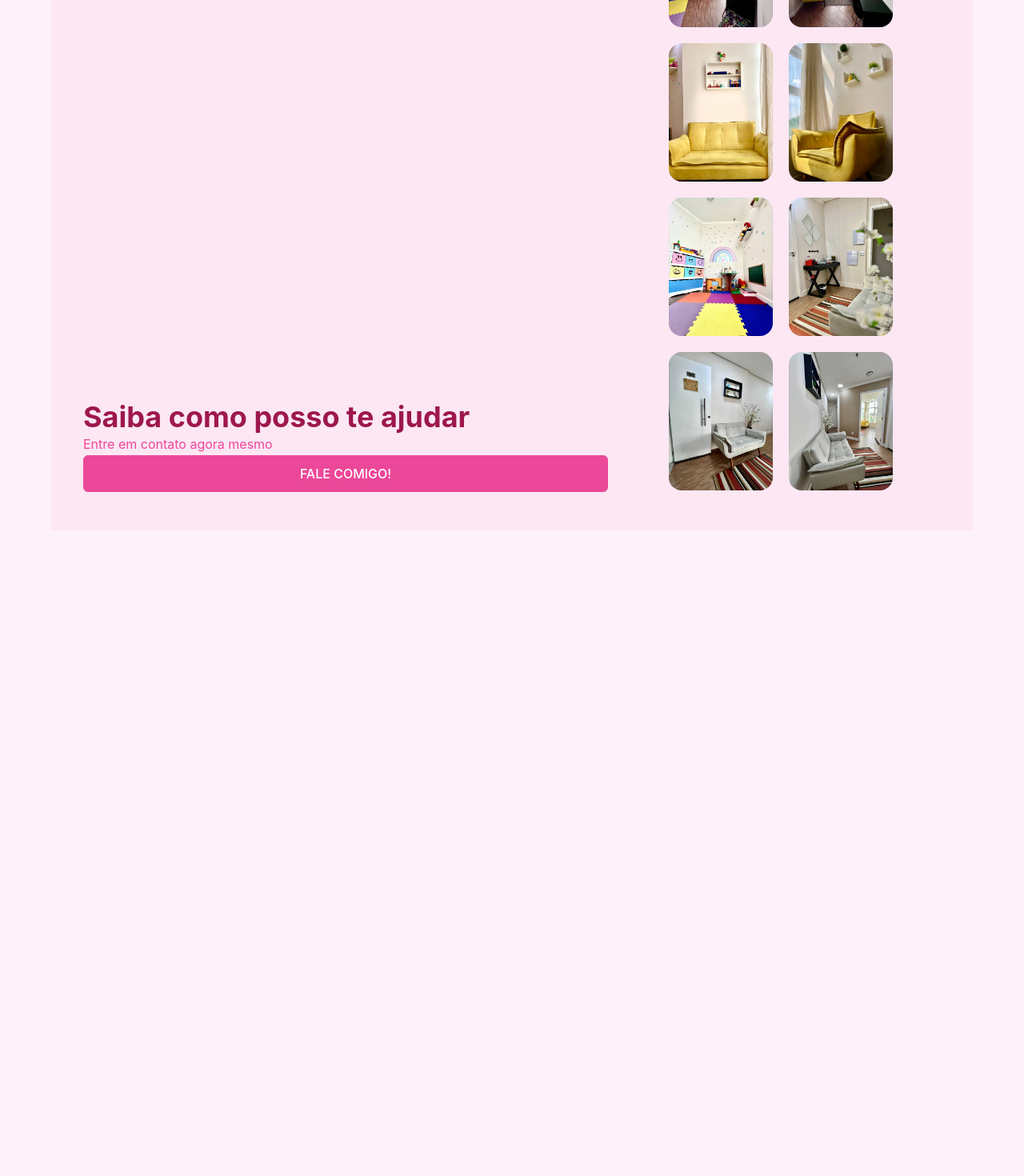
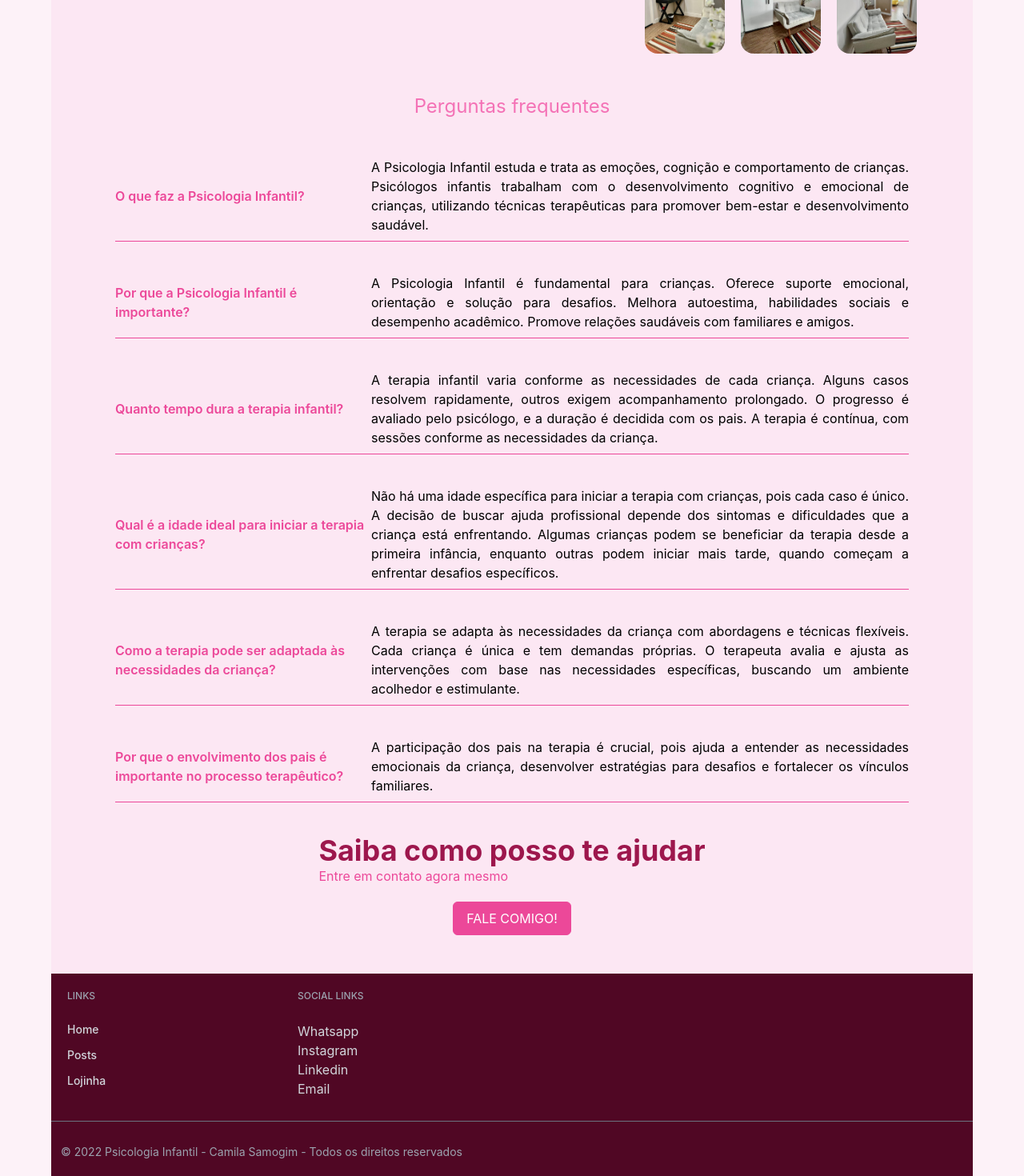
Before and after one commit to renant/psi-camila-samogim-2, a Next.js app: page / in a window 1280 px wide. Shown: the part 2142-3612 px from the top of the page at 80% size. Before the commit the page ends 2805 px from the top, so only its background shows below. Built offline with nearby package versions, Linux system fonts and the light colour scheme.

Commit message:
adicionando footer e faq

```diff
--- a/package.json
+++ b/package.json
@@ -16,9 +16,9 @@
     "@vercel/analytics": "^1.0.0",
     "autoprefixer": "10.4.14",
     "eslint": "8.38.0",
-    "eslint-config-next": "^13.4.1",
+    "eslint-config-next": "^13.4.10",
     "gray-matter": "^4.0.3",
-    "next": "^13.4.1",
+    "next": "^13.4.10",
     "postcss": "8.4.21",
     "react": "^18.2.0",
     "react-dom": "^18.2.0",
--- /dev/null
+++ b/src/app/components/Footer.tsx
@@ -0,0 +1,78 @@
+import Link from "next/link";
+
+
+export default function Footer() {
+  return (
+    <footer className="bg-pink-950 max-w-6xl mx-auto">
+      <div className=" m-auto text-gray-800 flex flex-wrap justify-left">
+
+        <div className="p-5 w-1/2 sm:w-4/12 md:w-3/12">
+
+          <div className="text-xs uppercase text-gray-400 font-medium mb-6">
+            Links
+          </div>
+
+          <Link href="/" className="my-3 block text-gray-300 hover:text-gray-100 text-sm font-medium duration-700">
+            Home
+          </Link>
+          <Link href="/posts" className="my-3 block text-gray-300 hover:text-gray-100 text-sm font-medium duration-700">
+            Posts
+          </Link>
+          <Link href="/lojinha" className="my-3 block text-gray-300 hover:text-gray-100 text-sm font-medium duration-700">
+            Lojinha
+          </Link>
+
+        </div>
+
+
+        <div className="p-5 w-1/2 sm:w-4/12 md:w-3/12">
+          <div className="text-xs uppercase text-gray-400 font-medium mb-6">
+            Social Links
+          </div>
+          <a href="https://api.whatsapp.com/send?phone=5511914175676" className="block text-gray-300 hover:text-gray-100 duration-700">
+            Whatsapp
+          </a>
+          <a href="https://www.instagram.com/psicamilasamogim/" className="block text-gray-300 hover:text-gray-100 duration-700">
+            Instagram
+          </a>
+          <a href="https://www.linkedin.com/in/camila-samogim-740928163/" className="block text-gray-300 hover:text-gray-100 duration-700">
+            Linkedin
+          </a>
+          <a href="mailto:camila.samogim@hotmail.com?subject=Contato%20pelo%20site&body=Ol%C3%A1%2C%20Camila%2C%20vim%20pelo%20seu%20site%20e%20gostaria%20de%20marcar%20uma%20consulta" className="block text-gray-300 hover:text-gray-100 duration-700">
+            Email
+          </a>
+        </div>
+      </div>
+
+
+      <div className="pt-2">
+        <div
+          className="flex pb-5 px-3 m-auto pt-5 border-t border-gray-500 text-gray-400 text-sm flex-col
+        md:flex-row max-w-6xl"
+        >
+          <div className="mt-2">
+            © 2022 Psicologia Infantil - Camila Samogim - Todos os direitos reservados
+          </div>
+
+          <div className="md:flex-auto md:flex-row-reverse mt-2 flex-row flex">
+            <a href="#" className="w-6 mx-1">
+              <i className="fab fa-facebook-f"></i>
+            </a>
+            <a href="#" className="w-6 mx-1">
+              <i className="fab fa-twitter"></i>
+            </a>
+            <a href="#" className="w-6 mx-1">
+              <i className="fab fa-youtube"></i>
+            </a>
+            <a href="#" className="w-6 mx-1">
+              <i className="fab fa-linkedin-in"></i>
+            </a>
+            <a href="#" className="w-6 mx-1">
+              <i className="fab fa-instagram"></i>
+            </a>
+          </div>
+        </div>
+      </div>
+    </footer>
+  )
+}
--- a/src/app/components/image-galery.tsx
+++ b/src/app/components/image-galery.tsx
@@ -40,8 +40,8 @@ export default function Galery() {
           className='hover:opacity-30 cursor-pointer spect-square  rounded-2xl'
           src={src}
           onClick={() => openImageViewer(index)}
-          width={130}
-          height={130}
+          width={100}
+          height={100}
           key={index}
           style={{ margin: "2px" }}
           alt=""
--- a/src/app/layout.tsx
+++ b/src/app/layout.tsx
@@ -1,5 +1,6 @@
 
 import { Analytics } from '@vercel/analytics/react';
+import Footer from './components/Footer';
 import Header from './components/Header';
 import './globals.css';
 
@@ -40,6 +41,7 @@ export default function RootLayout({
         <div className='mx-auto max-w-6xl md:px-6 px-8 py-8 md:py-12 bg-pink-100'>
           {children}
         </div>
+        <Footer />
       </body>
       <Analytics />
     </html>
--- a/src/app/page.tsx
+++ b/src/app/page.tsx
@@ -76,7 +76,7 @@ export default function Page() {
         <LastPosts />
       </div>
 
-      <div className=" text-base text-black-600 items-center mt-4 md:mt-10">
+      <div className="flex flex-col text-base text-black-600 items-center justify-center mt-4 md:mt-10">
         <div className='prose prose-sm max-w-none md:px-10'>
           <h2 className='text-center text-pink-400'>Confira de perto meu espaço</h2>
         </div>
@@ -90,39 +90,65 @@ export default function Page() {
             <p className='mb-0'>Também possuímos banheiro e uma pequena copa, utilizada também como recurso de algumas terapias!</p>
             <p className='mb-0'>Venha conhecer o espaço e tomar um café comigo!</p>
 
-            <div className='hidden flex-col justify-end flex-1 mt-auto md:flex'>
-              <h3 className="text-3xl font-bold text-pink-800 md:text-4xl mb-0 ">Saiba como posso te ajudar</h3>
-              <p className="text-pink-500 m-0">Entre em contato agora mesmo</p>
-              <a
-                href="https://api.whatsapp.com/send?phone=5511914175676"
-                type="button"
-                className="border border-pink-500 bg-pink-500 text-white text-center rounded-md py-2 transition duration-500 ease select-none hover:bg-pink-600 focus:outline-none focus:shadow-outline"
-              >
-                FALE COMIGO!
-              </a>
-
-            </div>
           </div>
 
           <div className='prose prose-sm max-w-none mt-5 md:mt-0 md:w-1/2 md:ml-4'>
             <Galery />
           </div>
 
-          <div className='flex flex-col justify-end flex-1 md:hidden mt-10'>
+
+
+
+        </div>
+
+
+        <div className='mt-5 md:mt-10 px-14 w-full'>
+          <h2 className='text-2xl leading-loose text-center text-pink-400'>Perguntas frequentes</h2>
+          <div>
+            <div className='border-b  md:pb-2 border-pink-500 flex flex-col md:flex-row md:justify-between md:items-center mt-5 md:mt-10 pb-8'>
+              <h3 className='text-pink-500 m-0 mb-2 md:mb-0 font-semibold'>O que faz a Psicologia Infantil?</h3>
+              <p className='m-0 max-w-2xl text-justify'>A Psicologia Infantil estuda e trata as emoções, cognição e comportamento de crianças. Psicólogos infantis trabalham com o desenvolvimento cognitivo e emocional de crianças, utilizando técnicas terapêuticas para promover bem-estar e desenvolvimento saudável.</p>
+            </div>
+            <div className='border-b  md:pb-2 border-pink-500 flex flex-col md:flex-row md:justify-between md:items-center mt-5 md:mt-10 pb-8'>
+              <h3 className='text-pink-500 m-0 mb-2 md:mb-0 font-semibold'>Por que a Psicologia Infantil é importante?</h3>
+              <p className='m-0 max-w-2xl text-justify'>A Psicologia Infantil é fundamental para crianças. Oferece suporte emocional, orientação e solução para desafios. Melhora autoestima, habilidades sociais e desempenho acadêmico. Promove relações saudáveis com familiares e amigos.</p>
+            </div>
+            <div className='border-b  md:pb-2 border-pink-500 flex flex-col md:flex-row md:justify-between md:items-center mt-5 md:mt-10 pb-8'>
+              <h3 className='text-pink-500 m-0 mb-2 md:mb-0 font-semibold'>Quanto tempo dura a terapia infantil?</h3>
+              <p className='m-0 max-w-2xl text-justify'>A terapia infantil varia conforme as necessidades de cada criança. Alguns casos resolvem rapidamente, outros exigem acompanhamento prolongado. O progresso é avaliado pelo psicólogo, e a duração é decidida com os pais. A terapia é contínua, com sessões conforme as necessidades da criança.</p>
+            </div>
+            <div className='border-b  md:pb-2 border-pink-500 flex flex-col md:flex-row md:justify-between md:items-center mt-5 md:mt-10 pb-8'>
+              <h3 className='text-pink-500 m-0 mb-2 md:mb-0 font-semibold'>Qual é a idade ideal para iniciar a terapia com crianças?</h3>
+              <p className='m-0 max-w-2xl text-justify'>Não há uma idade específica para iniciar a terapia com crianças, pois cada caso é único. A decisão de buscar ajuda profissional depende dos sintomas e dificuldades que a criança está enfrentando. Algumas crianças podem se beneficiar da terapia desde a primeira infância, enquanto outras podem iniciar mais tarde, quando começam a enfrentar desafios específicos.</p>
+            </div>
+            <div className='border-b  md:pb-2 border-pink-500 flex flex-col md:flex-row md:justify-between md:items-center mt-5 md:mt-10 pb-8'>
+              <h3 className='text-pink-500 m-0 mb-2 md:mb-0 font-semibold'>Como a terapia pode ser adaptada às necessidades da criança?</h3>
+              <p className='m-0 max-w-2xl text-justify'>A terapia se adapta às necessidades da criança com abordagens e técnicas flexíveis. Cada criança é única e tem demandas próprias. O terapeuta avalia e ajusta as intervenções com base nas necessidades específicas, buscando um ambiente acolhedor e estimulante.</p>
+            </div>
+            <div className='border-b  md:pb-2 border-pink-500 flex flex-col md:flex-row md:justify-between md:items-center mt-5 md:mt-10 pb-8'>
+              <h3 className='text-pink-500 m-0 mb-2 md:mb-0 font-semibold'>Por que o envolvimento dos pais é importante no processo terapêutico?</h3>
+              <p className='m-0 max-w-2xl text-justify'>A participação dos pais na terapia é crucial, pois ajuda a entender as necessidades emocionais da criança, desenvolver estratégias para desafios e fortalecer os vínculos familiares.</p>
+            </div>
+          </div>
+        </div>
+
+        <div className='flex flex-col mt-10 w-[500px] justify-center items-center'>
+          <div className='flex flex-col justify-end flex-1'>
             <h3 className="text-3xl font-bold text-pink-800 md:text-4xl mb-0 ">Saiba como posso te ajudar</h3>
             <p className="text-pink-500 m-0">Entre em contato agora mesmo</p>
-            <a
-              href="https://api.whatsapp.com/send?phone=5511914175676"
-              type="button"
-              className="border border-pink-500 bg-pink-500 text-white text-center rounded-md py-2 transition duration-500 ease select-none hover:bg-pink-600 focus:outline-none focus:shadow-outline"
-            >
-              FALE COMIGO!
-            </a>
+
 
           </div>
+          <a
+            href="https://api.whatsapp.com/send?phone=5511914175676"
+            type="button"
+            className="mt-5  border border-pink-500 bg-pink-500 px-4 text-white text-center rounded-md py-2 transition duration-500 ease select-none hover:bg-pink-600 focus:outline-none focus:shadow-outline"
+          >
+            FALE COMIGO!
+          </a>
         </div>
+
       </div>
-
 
 
     </>
```
Also changed, not shown: 1 other file (tests, documents, lock files or other folders).
